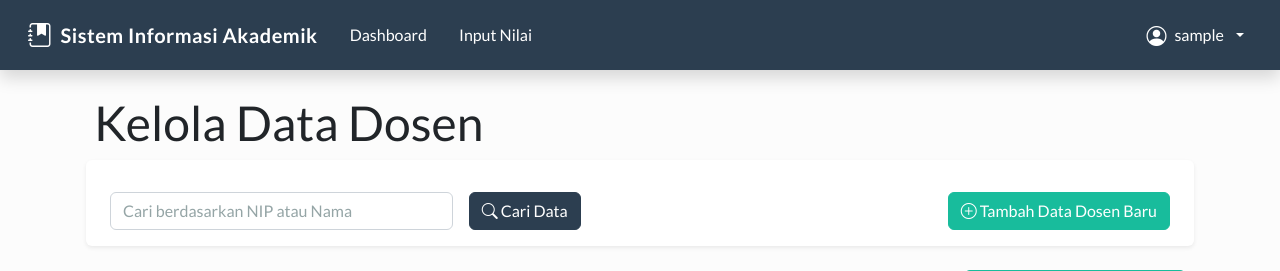
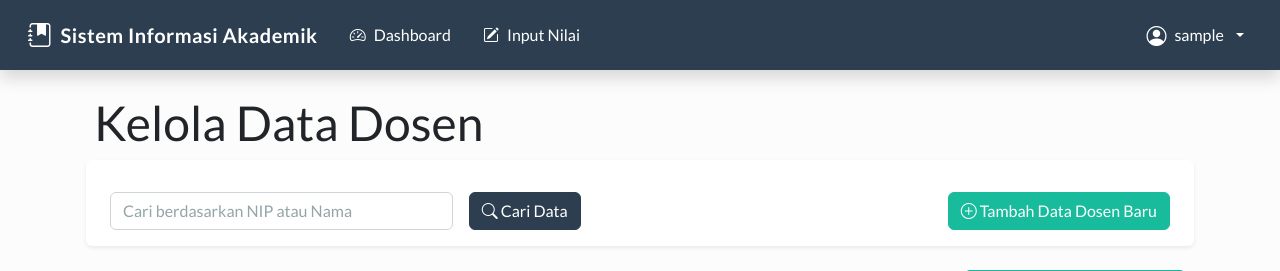
Before and after one commit to sangyoga28/akademik_web, a Flask app: page /dosen in a window 1280 px wide. Shown: the top 271 px of the page. Run offline with Flask 3, Linux system fonts and the light colour scheme; the visitor is signed in with stand-in values (Sample User, id 1); data comes from the database, SQL or seed files in the repository; some libraries are stand-ins or nearby versions.

Commit message:
UI: Add icons to all navigation menu items in base.html

```diff
--- a/templates/base.html
+++ b/templates/base.html
@@ -30,34 +30,57 @@
                 {% if session.get('logged_in') %}
                 <ul class="navbar-nav me-auto">
                     <li class="nav-item">
-                        <a class="nav-link px-3" href="{{ url_for('index') }}">Dashboard</a>
+                        <a class="nav-link px-3 d-flex align-items-center gap-2" href="{{ url_for('index') }}">
+                            <i class="bi bi-speedometer2"></i> Dashboard
+                        </a>
                     </li>
 
                     {% if session.get('role') == 'Admin Sistem' %}
                     <li class="nav-item">
-                        <a class="nav-link px-3" href="{{ url_for('daftar_mahasiswa') }}">Mahasiswa</a>
+                        <a class="nav-link px-3 d-flex align-items-center gap-2"
+                            href="{{ url_for('daftar_mahasiswa') }}">
+                            <i class="bi bi-people"></i> Mahasiswa
+                        </a>
                     </li>
                     <li class="nav-item">
-                        <a class="nav-link px-3" href="{{ url_for('daftar_dosen') }}">Dosen</a>
+                        <a class="nav-link px-3 d-flex align-items-center gap-2" href="{{ url_for('daftar_dosen') }}">
+                            <i class="bi bi-person-badge"></i> Dosen
+                        </a>
                     </li>
                     <li class="nav-item">
-                        <a class="nav-link px-3" href="{{ url_for('daftar_matkul') }}">Mata Kuliah</a>
+                        <a class="nav-link px-3 d-flex align-items-center gap-2" href="{{ url_for('daftar_matkul') }}">
+                            <i class="bi bi-book"></i> Mata Kuliah
+                        </a>
                     </li>
                     <li class="nav-item">
-                        <a class="nav-link px-3" href="{{ url_for('daftar_krs_mahasiswa') }}">Perwalian</a>
+                        <a class="nav-link px-3 d-flex align-items-center gap-2"
+                            href="{{ url_for('daftar_krs_mahasiswa') }}">
+                            <i class="bi bi-person-check"></i> Perwalian
+                        </a>
                     </li>
                     {% endif %}
 
                     {% if session.get('role') != 'Mahasiswa' %}
                     <li class="nav-item">
-                        <a class="nav-link px-3" href="{{ url_for('dosen_nilai_dashboard') }}">Input Nilai</a>
+                        <a class="nav-link px-3 d-flex align-items-center gap-2"
+                            href="{{ url_for('dosen_nilai_dashboard') }}">
+                            <i class="bi bi-pencil-square"></i> Input Nilai
+                        </a>
                     </li>
                     {% endif %}
 
                     {% if session.get('role') == 'Mahasiswa' %}
-                    <li class="nav-item"><a class="nav-link px-3"
-                            href="{{ url_for('manage_krs', nim=session.get('username')) }}">KRS Saya</a></li>
-                    <li class="nav-item"><a class="nav-link px-3" href="{{ url_for('lihat_khs') }}">Hasil Studi</a></li>
+                    <li class="nav-item">
+                        <a class="nav-link px-3 d-flex align-items-center gap-2"
+                            href="{{ url_for('manage_krs', nim=session.get('username')) }}">
+                            <i class="bi bi-calendar-check"></i> KRS Saya
+                        </a>
+                    </li>
+                    <li class="nav-item">
+                        <a class="nav-link px-3 d-flex align-items-center gap-2" href="{{ url_for('lihat_khs') }}">
+                            <i class="bi bi-file-earmark-text"></i> Hasil Studi
+                        </a>
+                    </li>
                     {% endif %}
                 </ul>
 
```
